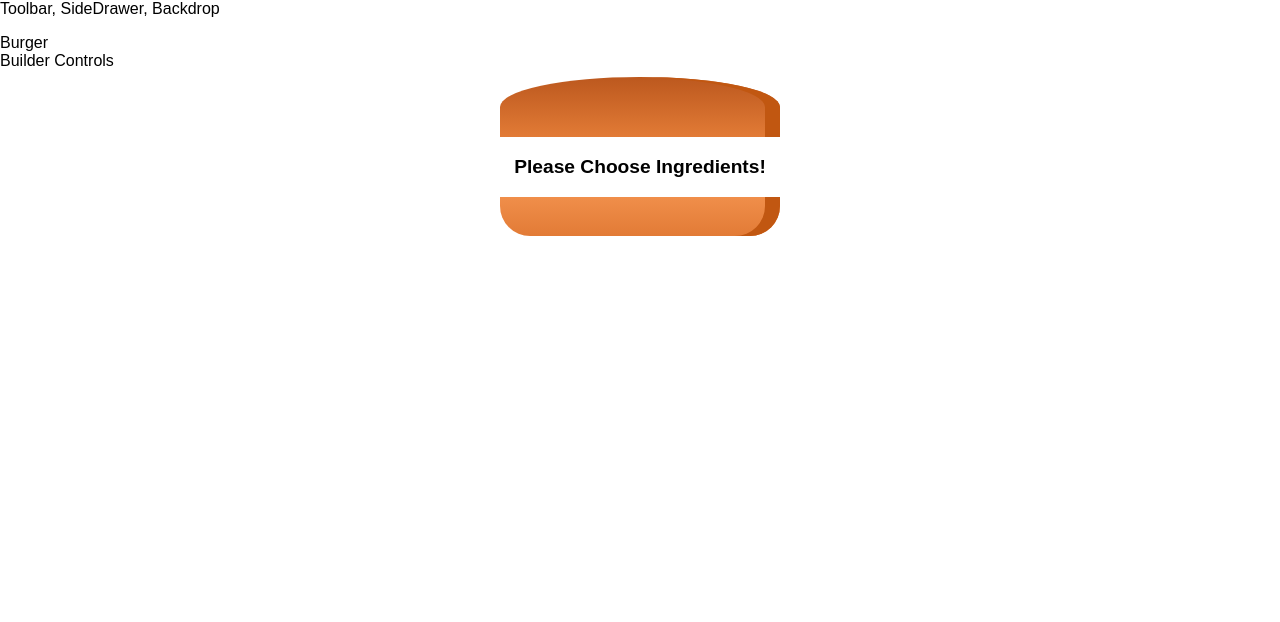
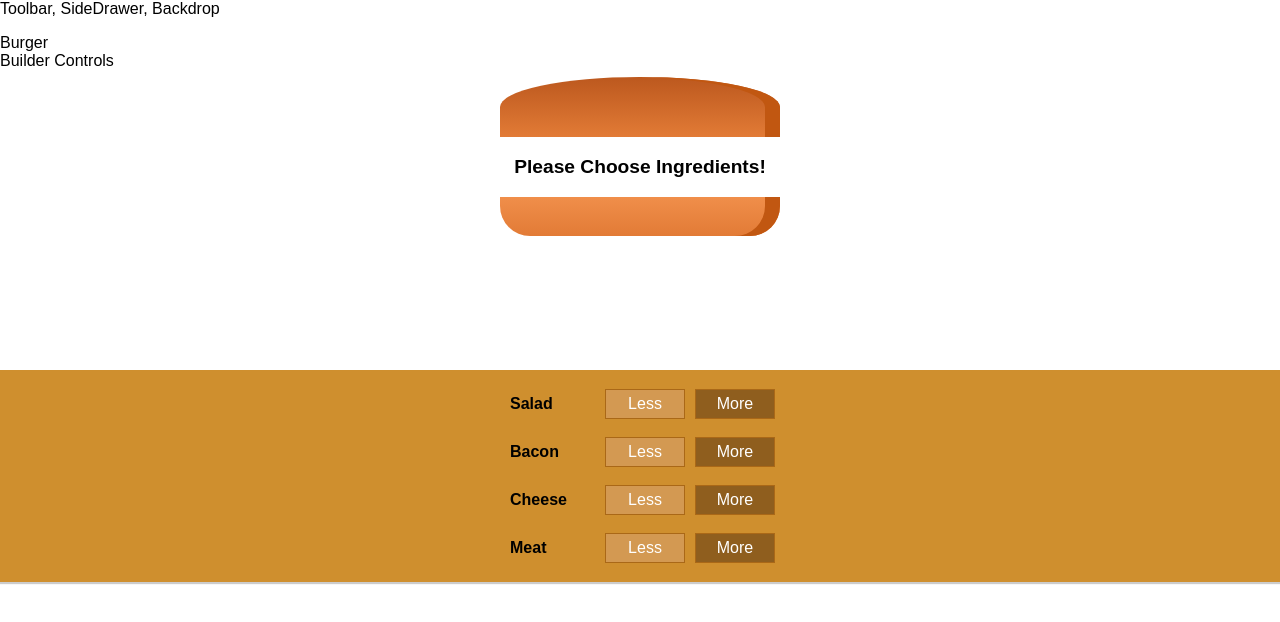
Before and after one commit to azahinhasan/BurgerBulider, a React app: page / in a window 1280 px wide. Shown: the top 622 px of the page. Built offline with nearby package versions, Linux system fonts and the light colour scheme.

Commit message:
button added

```diff
--- a/src/components/Burger/BuildControls/BuildControl/BuildControl.js
+++ b/src/components/Burger/BuildControls/BuildControl/BuildControl.js
@@ -1,13 +1,15 @@
 import React from 'react';
 import classes from './BuildControl.css';
 
-const buildCOntrol =(props) => {
+const buildControl =(props) => (
+
 
     <div className={classes.BuildControl}>
-        <div className={classes.Label}>{props.label}</div>
+        <div  className={classes.Label}>{props.label}</div>
         <button className={classes.Less}>Less</button>
         <button className={classes.More}>More</button>
     </div>
-};
 
-export default buildCOntrol;
+);
+
+export default buildControl;
--- a/src/components/Burger/BuildControls/BuildControls.css
+++ b/src/components/Burger/BuildControls/BuildControls.css
@@ -6,4 +6,5 @@
     align-items: center;
     box-shadow: 0 2px 1px #ccc;
     margin: auto;
+    padding: 10px 0;
 }
--- a/src/components/Burger/BuildControls/BuildControls.js
+++ b/src/components/Burger/BuildControls/BuildControls.js
@@ -1,14 +1,29 @@
 import React from 'react';
+import classes from './BuildControls.css';
+
+import BuildControl from './BuildControl/BuildControl';
 
 
-const buildCOntrols =(props) => {
+const controls =[
+    { label: 'Salad' , type: 'salad'},
+    { label: 'Bacon' , type: 'bacon'},
+    { label: 'Cheese' , type: 'cheese'},
+    { label: 'Meat' , type: 'meat'},
+];
 
-    <div>
+const buildControls =(props) => (
+
+    <div className={classes.BuildControls}>
+
+        {controls.map(ctrl => (
+            <BuildControl key={ctrl.label} label={ctrl.label}/>
+
+        ))}
 
     </div>
 
 
 
-};
+);
 
-export default buildCOntrols;
+export default buildControls;
--- a/src/containers/BurgerBuilder/BurgerBuilder.js
+++ b/src/containers/BurgerBuilder/BurgerBuilder.js
@@ -1,7 +1,7 @@
 import React,{ Component } from 'react';
 import Aux from '../../hoc/Auxx';
 import Burger from '../../components/Burger/Burger';
-
+import BuildControls from '../../components/Burger/BuildControls/BuildControls';
 class BurgerBuilder extends Component{
 
 
@@ -23,6 +23,7 @@
                 <div>Builder Controls</div>
 
                 <Burger ingredient={this.state.ingredient}/>
+                <BuildControls/>
             </Aux>
         );
     }
```
